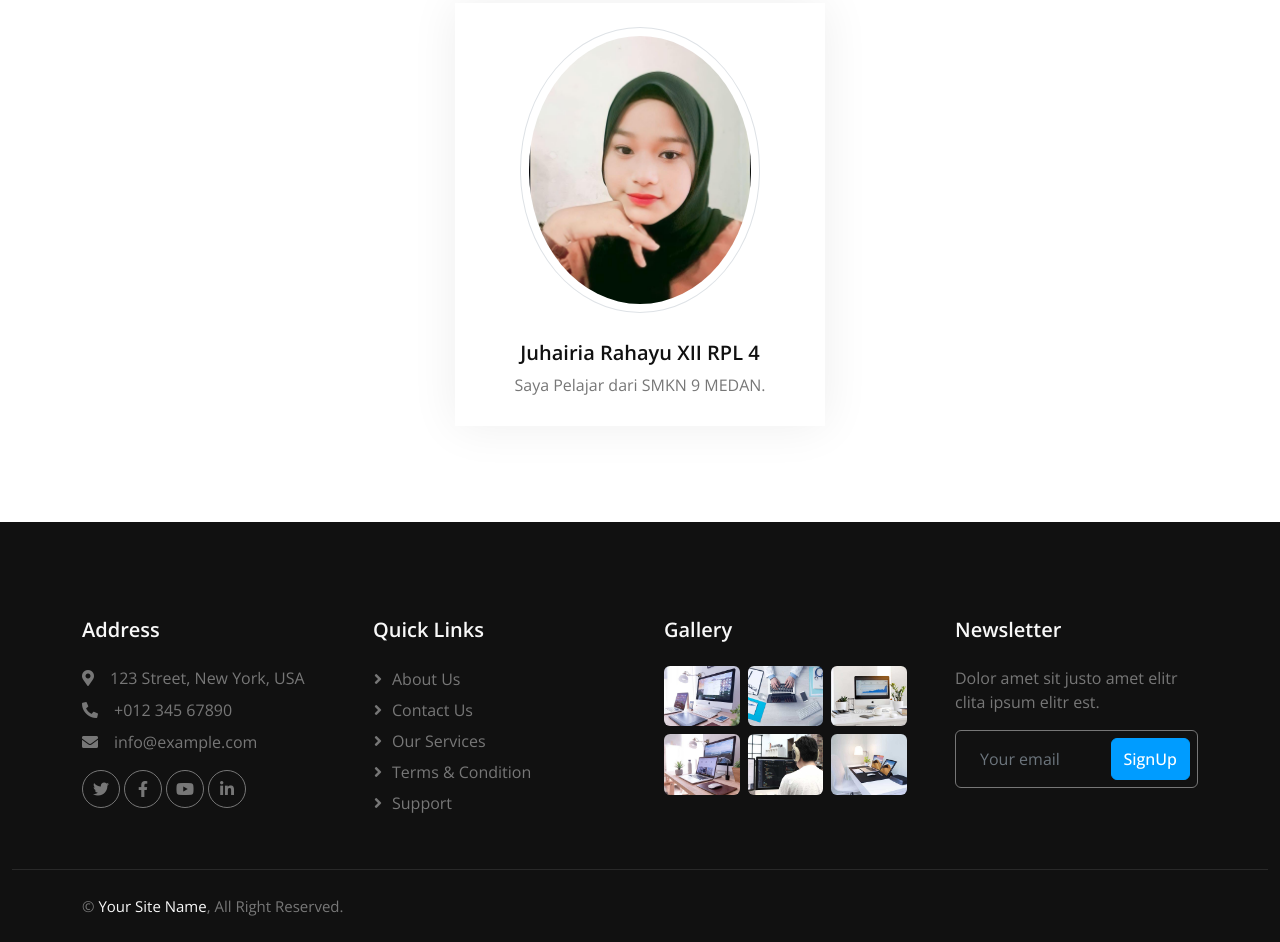
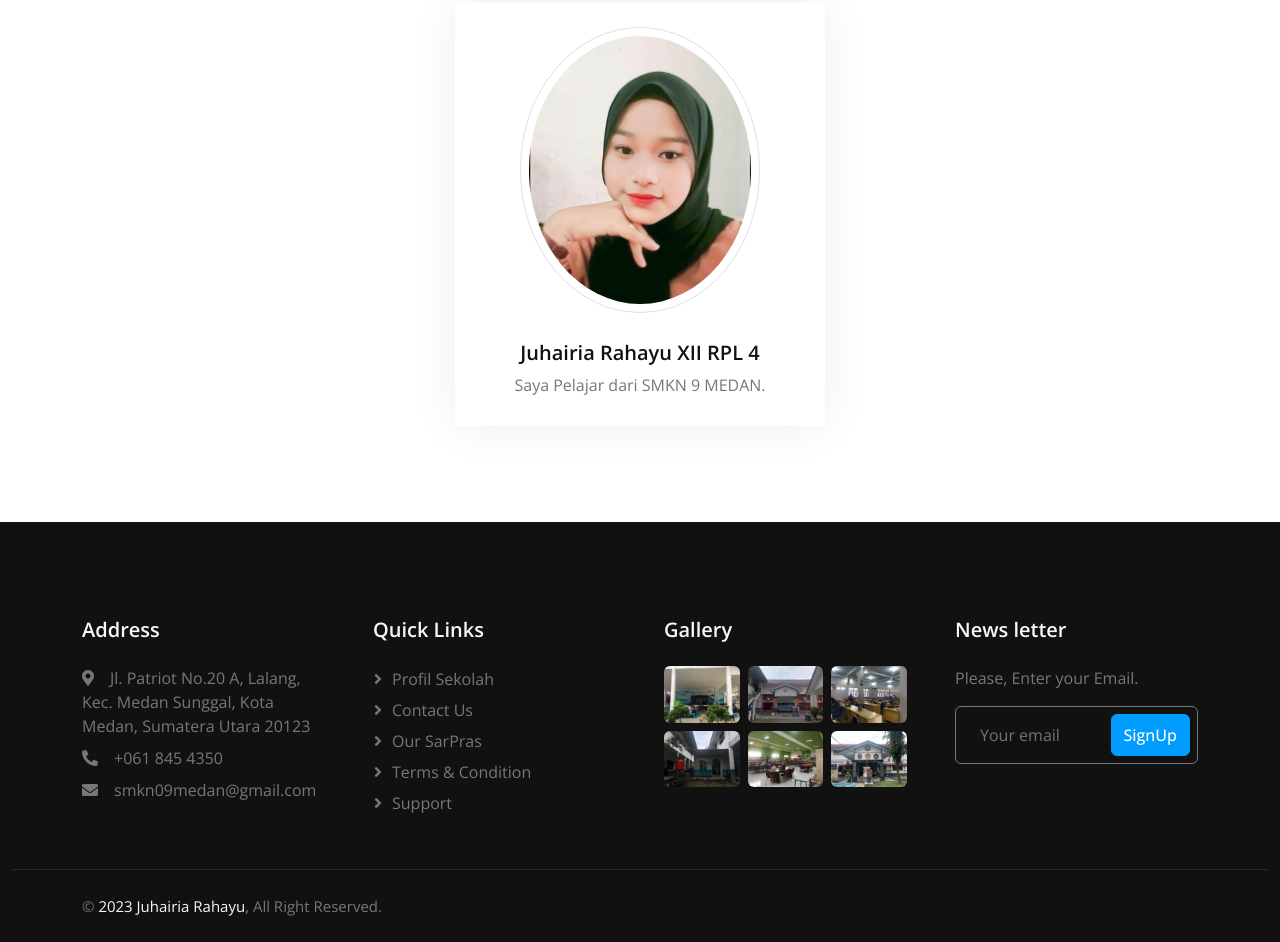
Before and after one commit to ayucanti/smkn-9-medan, a plain HTML site: page team.html in a window 1280 px wide. Shown: the part 334-1276 px from the top of the page. Drawn offline with nearby package versions, Linux system fonts and the light colour scheme.

Commit message:
Update team.html

```diff
--- a/team.html
+++ b/team.html
@@ -198,21 +198,21 @@
             <div class="row g-5">
                 <div class="col-lg-3 col-md-6">
                     <h5 class="text-light mb-4">Address</h5>
-                    <p class="mb-2"><i class="fa fa-map-marker-alt me-3"></i>123 Street, New York, USA</p>
-                    <p class="mb-2"><i class="fa fa-phone-alt me-3"></i>+012 345 67890</p>
-                    <p class="mb-2"><i class="fa fa-envelope me-3"></i>info@example.com</p>
-                    <div class="d-flex pt-2">
+                    <p class="mb-2"><i class="fa fa-map-marker-alt me-3"></i>Jl. Patriot No.20 A, Lalang, Kec. Medan Sunggal, Kota Medan, Sumatera Utara 20123</p>
+                    <p class="mb-2"><i class="fa fa-phone-alt me-3"></i>+061 845 4350</p>
+                    <p class="mb-2"><i class="fa fa-envelope me-3"></i>smkn09medan@gmail.com</p>
+                    <!-- <div class="d-flex pt-2">
                         <a class="btn btn-square btn-outline-secondary rounded-circle me-1" href=""><i class="fab fa-twitter"></i></a>
                         <a class="btn btn-square btn-outline-secondary rounded-circle me-1" href=""><i class="fab fa-facebook-f"></i></a>
                         <a class="btn btn-square btn-outline-secondary rounded-circle me-1" href=""><i class="fab fa-youtube"></i></a>
                         <a class="btn btn-square btn-outline-secondary rounded-circle me-0" href=""><i class="fab fa-linkedin-in"></i></a>
-                    </div>
+                    </div> -->
                 </div>
                 <div class="col-lg-3 col-md-6">
                     <h5 class="text-light mb-4">Quick Links</h5>
-                    <a class="btn btn-link" href="">About Us</a>
+                    <a class="btn btn-link" href="">Profil Sekolah</a>
                     <a class="btn btn-link" href="">Contact Us</a>
-                    <a class="btn btn-link" href="">Our Services</a>
+                    <a class="btn btn-link" href="">Our SarPras</a>
                     <a class="btn btn-link" href="">Terms & Condition</a>
                     <a class="btn btn-link" href="">Support</a>
                 </div>
@@ -220,28 +220,28 @@
                     <h5 class="text-light mb-4">Gallery</h5>
                     <div class="row g-2">
                         <div class="col-4">
-                            <img class="img-fluid rounded" src="img/project-1.jpg" alt="Image">
+                            <img class="img-fluid rounded" src="img/kantin.jpg" alt="Image">
                         </div>
                         <div class="col-4">
-                            <img class="img-fluid rounded" src="img/project-2.jpg" alt="Image">
+                            <img class="img-fluid rounded" src="img/aula.jpg" alt="Image">
                         </div>
                         <div class="col-4">
-                            <img class="img-fluid rounded" src="img/project-3.jpg" alt="Image">
+                            <img class="img-fluid rounded" src="img/ruangguru.jpg" alt="Image">
                         </div>
                         <div class="col-4">
-                            <img class="img-fluid rounded" src="img/project-4.jpg" alt="Image">
+                            <img class="img-fluid rounded" src="img/musola.jpg" alt="Image">
                         </div>
                         <div class="col-4">
-                            <img class="img-fluid rounded" src="img/project-5.jpg" alt="Image">
+                            <img class="img-fluid rounded" src="img/perpustakaan.jpg" alt="Image">
                         </div>
                         <div class="col-4">
-                            <img class="img-fluid rounded" src="img/project-6.jpg" alt="Image">
+                            <img class="img-fluid rounded" src="img/9.jpg" alt="Image">
                         </div>
                     </div>
                 </div>
                 <div class="col-lg-3 col-md-6">
-                    <h5 class="text-light mb-4">Newsletter</h5>
-                    <p>Dolor amet sit justo amet elitr clita ipsum elitr est.</p>
+                    <h5 class="text-light mb-4">News letter</h5>
+                    <p>Please, Enter your Email.</p>
                     <div class="position-relative mx-auto" style="max-width: 400px;">
                         <input class="form-control bg-transparent border-secondary w-100 py-3 ps-4 pe-5" type="text" placeholder="Your email">
                         <button type="button" class="btn btn-primary py-2 position-absolute top-0 end-0 mt-2 me-2">SignUp</button>
@@ -253,7 +253,7 @@
             <div class="container">
                 <div class="row">
                     <div class="col-md-6 text-center text-md-start mb-3 mb-md-0">
-                        &copy; <a href="#">Your Site Name</a>, All Right Reserved.
+                        &copy; <a href="#">2023 Juhairia Rahayu</a>, All Right Reserved.
                     </div>
 <!--                     <div class="col-md-6 text-center text-md-end"> -->
                         <!--/*** This template is free as long as you keep the footer author’s credit link/attribution link/backlink. If you'd like to use the template without the footer author’s credit link/attribution link/backlink, you can purchase the Credit Removal License from "https://htmlcodex.com/credit-removal". Thank you for your support. ***/-->
```
